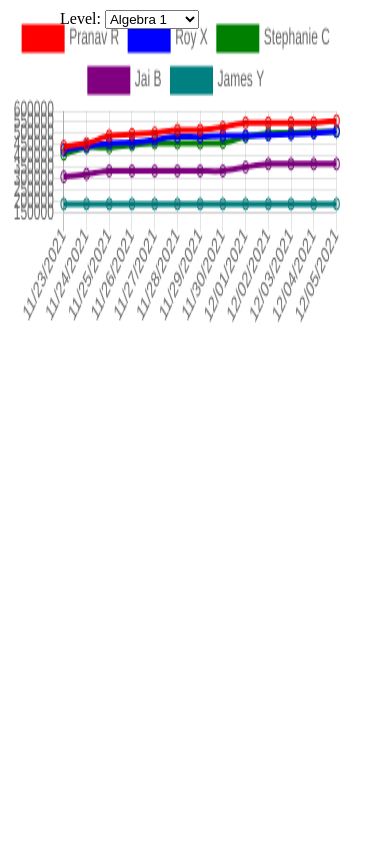
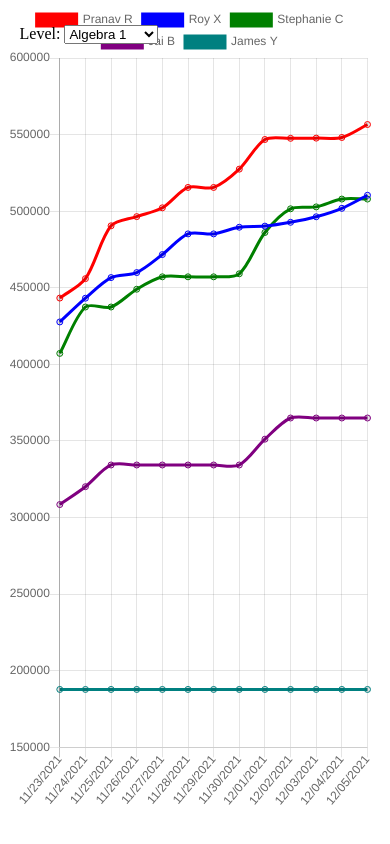
Before and after one commit to HclX/alcumustracker, a plain HTML site: page docs/index.html in a window 390 px wide. Drawn offline with nearby package versions, Linux system fonts and the light colour scheme.

Commit message:
Responsive UI.

```diff
--- a/docs/index.html
+++ b/docs/index.html
@@ -2,20 +2,20 @@
 <html>
 
   <head>
-  <!-- Required meta tags -->
-  <meta charset="utf-8">
-  <meta name="viewport" content="width=device-width, initial-scale=1.0">
+    <meta charset="utf-8" />
+    <meta name="viewport" content="width=device-width, initial-scale=1.0" />
     <title>Alcumus Data Tracker</title>
+    <link rel="stylesheet" href="styles.css">
     <script src="https://cdnjs.cloudflare.com/ajax/libs/Chart.js/2.9.4/Chart.min.js"></script>
     <script src="https://code.jquery.com/jquery-3.6.0.js"></script>
       <script src="main.js"></script>
   </head>
 
 <body>
-  <div style="width:90%;height:90%">
-    <canvas id="myChart" style="min-height:320px;"></canvas>
+  <div class="chart">
+    <canvas id="myChart"></canvas>
   </div>
-  <div style="position:absolute;top:10px;left:60px">
+  <div style="position:absolute;top:3%;left:5%">
     <label>Level:</label>
     <select name="Level" onchange="displayLevel(this.options[this.selectedIndex].value)">
       <option value="Prealgebra">Pre-Algebra</option>
--- a/docs/main.js
+++ b/docs/main.js
@@ -4,6 +4,7 @@ var gConfig = {
     type: 'line',
     options: {
         responsive: true,
+        maintainAspectRatio: false,
         title: {
             display: false,
             text: 'Dummy'
@@ -17,7 +18,11 @@ var gConfig = {
         legend: {
             position: "top",
         }
-    }
+    },
+    data: {
+        labels: [],
+        datasets: [],
+    },
 };
 
 const gColors = ["red", "blue", "green", "purple", "teal"];
@@ -29,7 +34,7 @@ function initDataset(data) {
         fill: false,
         hidden: false}));
 
-    dataset.sort((a, b) => b.data[b.data.length - 1] - a.data[a.data.length - 1]);
+    dataset.sort((a, b) => b.data.at(-1) - a.data.at(-1));
     dataset = dataset.splice(0, gColors.length);
     dataset.forEach((value, index) => {
         value.borderColor = gColors[index];
@@ -58,5 +63,6 @@ function initData() {
 $(function() {
     const ctx = $('#myChart');
     gChart = new Chart(ctx, gConfig);
+    window.addEventListener('resize', function () { gChart.resize() })
     initData();
 });
--- /dev/null
+++ b/docs/styles.css
@@ -0,0 +1,11 @@
+html, body {
+    width: 100%;
+    height: 100%;
+    margin: 0;
+}
+
+.chart {
+    width: 95%;
+    height: 95%;
+    padding: 1%;
+}
```
Lines whose indentation alone changed are shown as unchanged.
